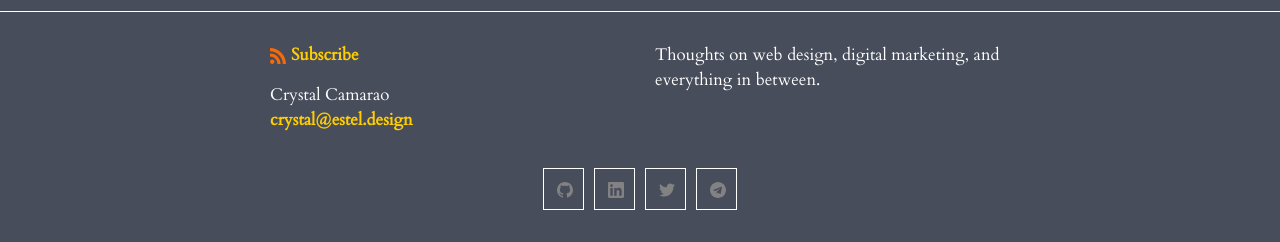
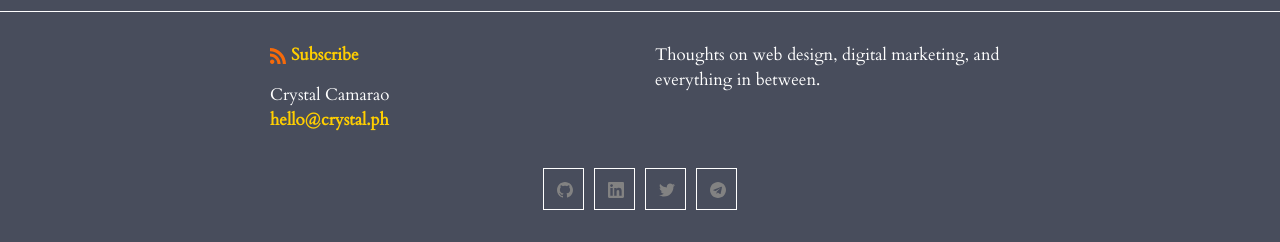
Before and after one commit to crystalcamarao/crystalcamarao.github.io, a Jekyll site: the page built from index.md, in a window 1280 px wide. Shown: the part 655-897 px from the top of the page. Built offline with Jekyll 4.4.1, drawn with Linux system fonts in a browser that asks for light colours.

Commit message:
Updated Config

```diff
--- a/_config.yml
+++ b/_config.yml
@@ -1,6 +1,6 @@
 ---
 title: Personal blog of Crystal Camarao
-timezone: UTC
+timezone: Asia/Hong_Kong
 collections:
   posts:
     title: Posts
@@ -10,7 +10,7 @@ collections:
     output: true
 author:
   name: Crystal Camarao
-  email: crystal@estel.design
+  email: hello@crystal.ph
 description: 'Thoughts on web design, digital marketing, and everything in between.
 
 '
```
